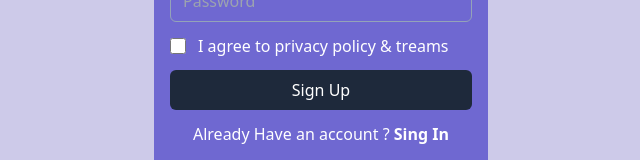
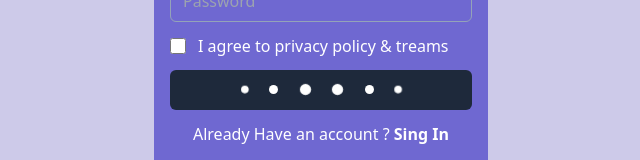
Before and after one commit to limon-available/multi-vendor-dashboard-ecommerce, a React (Create React App) app: page /register in a window 1280 px wide. Shown: the part 426-586 px from the top of the page, without its empty margins (319-959 px from the left). Built offline with nearby package versions, Linux system fonts and the light colour scheme; no server answers.

Commit message:
redux state

```diff
--- a/src/App.jsx
+++ b/src/App.jsx
@@ -18,10 +18,8 @@ function App() {
   }, []);
 
   useEffect(() => {
-    if (sellerToken || adminToken) {
-      dispatch(get_user_info());
-    }
-  }, [adminToken, sellerToken]);
+    dispatch(get_user_info());
+  }, [dispatch]);
 
   return <Router allRoutes={allRoutes} />;
 }
--- a/src/store/Reducers/authReducer.js
+++ b/src/store/Reducers/authReducer.js
@@ -158,7 +158,7 @@ export const authReducer = createSlice({
     initialState:{
         successMessage :  '',
         errorMessage : '',
-        loader: false,
+        loader:true,
         userInfo: null,
         role:''
 
```
